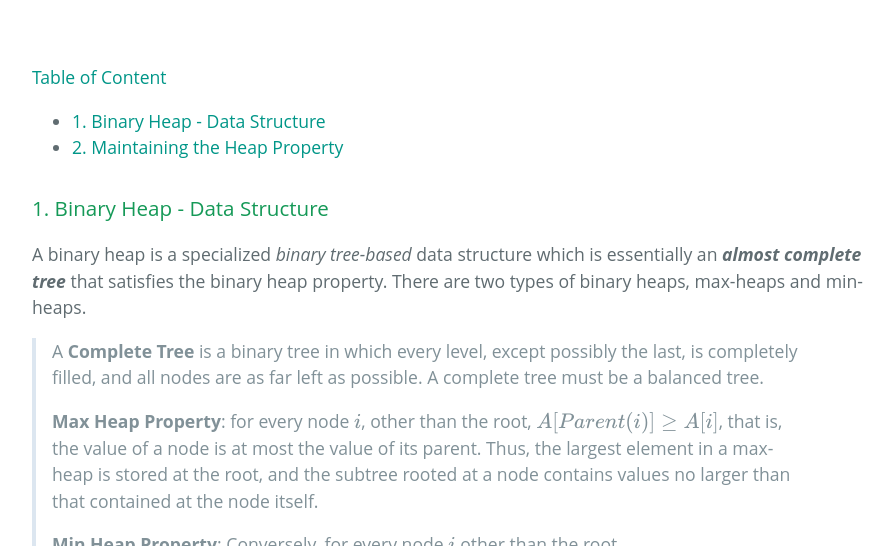
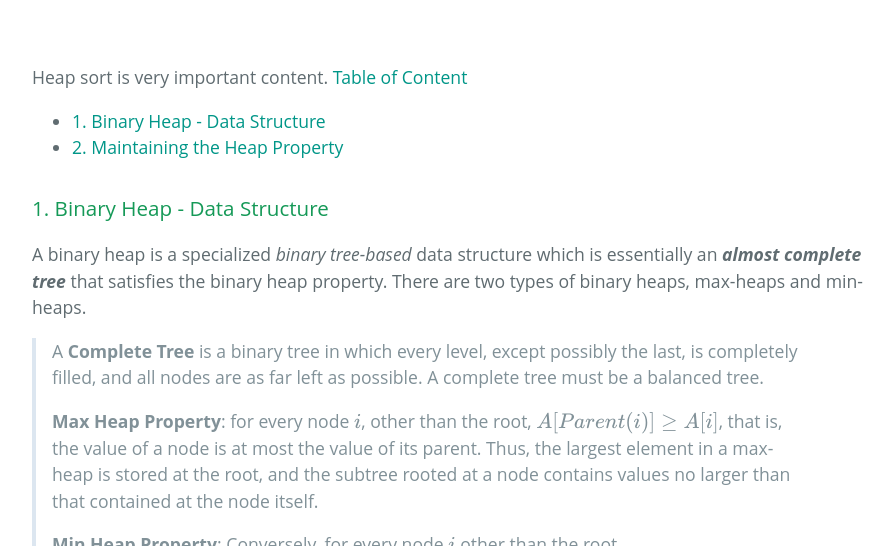
Before and after one commit to zl323/zl323.github.io, a Jekyll site: the page built from _posts/2020-05-16-Heap-Sort.md, in a window 1280 px wide and 900 px high, cut to the strip 354-900 px from the top of the window. Shown: the whole strip, without its empty margins (192-1086 px from the left). Built offline with Jekyll 4.4.1, drawn with Linux system fonts in a browser that asks for light colours; some web fonts are replaced; formulas are drawn with MathJax 3.

Commit message:
edit heap sort

```diff
--- a/_posts/2020-05-16-Heap-Sort.md
+++ b/_posts/2020-05-16-Heap-Sort.md
@@ -5,11 +5,13 @@ date:   2020-05-16
 tags: Sorting Tree Heap
 mathjax: true
 ---
+
+Heap sort is very important content.
 [Table of Content](2020-05-16-Heap-Sort.md)
-- [1. Binary Heap - Data Structure<a name = "1"></a>](#1-binary-heap---data-structure)
+- [1. Binary Heap - Data Structure](#1-binary-heap---data-structure)
 - [2. Maintaining the Heap Property](#2-maintaining-the-heap-property)
 
-### 1. Binary Heap - Data Structure<a name = "1"></a>
+### 1. Binary Heap - Data Structure
 A binary heap is a specialized *binary tree-based* data structure which is essentially an ***almost complete tree*** that satisfies the binary heap property. There are two types of binary heaps, max-heaps and min-heaps.
 > A **Complete Tree** is a binary tree in which every level, except possibly the last, is completely filled, and all nodes are as far left as possible. A complete tree must be a balanced tree.
 >
```
